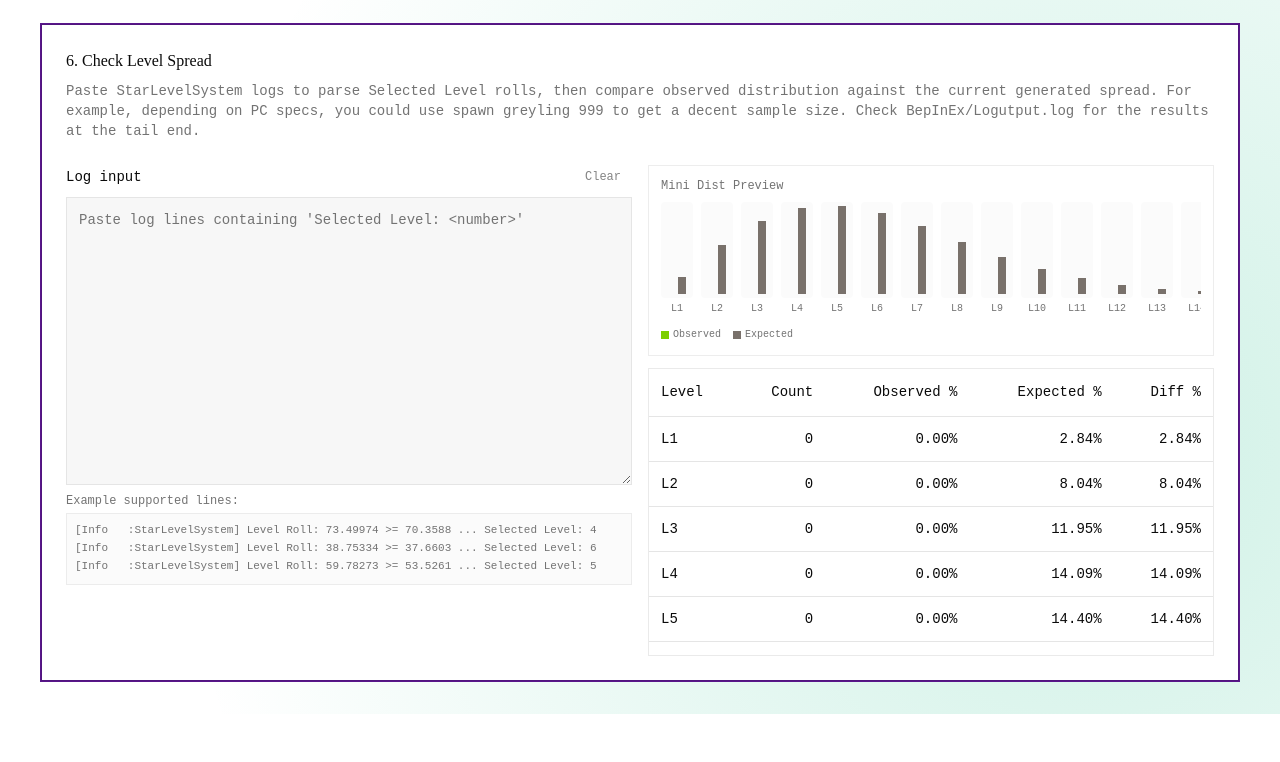
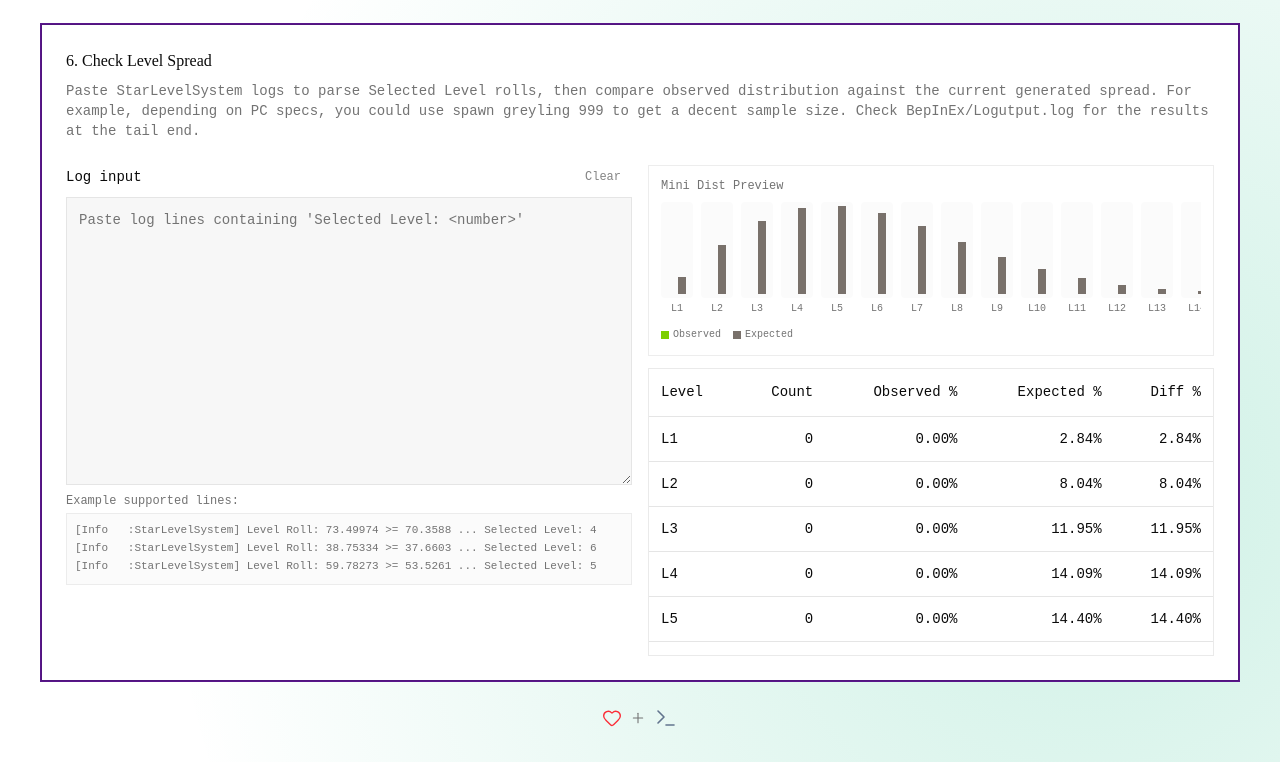
Before and after one commit to dsthedev/slslevelspreadtool, a React (Vite) app: page / in a window 1280 px wide. Shown: the part 1923-2685 px from the top of the page. Before the commit the page ends 2637 px from the top, so only its background shows below. Built offline with nearby package versions, Linux system fonts and the light colour scheme.

Commit message:
feat: add footer with icons and link to GitHub repository in App component

```diff
--- a/src/App.tsx
+++ b/src/App.tsx
@@ -42,6 +42,7 @@ import {
   CardHeader,
   CardTitle,
 } from "@/components/ui/card"
+import { Heart, Plus, TerminalIcon } from "lucide-react"
 
 export function App() {
   const [rawInput, setRawInput] = useState(DEFAULT_LEVEL_SPREAD)
@@ -542,6 +543,19 @@ export function App() {
           />
         </div>
       </div>
+      <div className="flex items-center justify-center gap-2 pt-6 text-center text-xs text-muted-foreground">
+        <Heart size={20} strokeWidth={1.625} className="text-red-500" />
+        <Plus size={16} strokeWidth={1.625} />
+        <a
+          href="https://github.com/dsthedev/slslevelspreadtool"
+          target="_blank"
+          rel="noreferrer"
+          className="underline underline-offset-4"
+        >
+          <TerminalIcon size={24} strokeWidth={1.625} className="text-slate-500" />
+          <span className="sr-only">made by d11z</span>
+        </a>
+      </div>
     </main>
   )
 }
```
